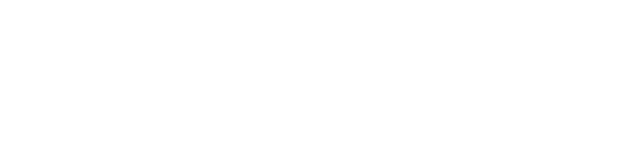
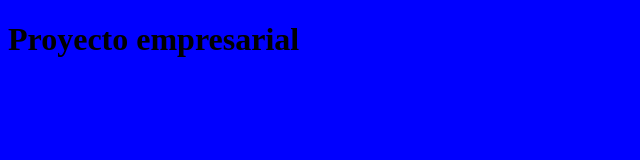
Before and after one commit to JCRazo/CursoGit, a plain HTML site: page index.html in a window 1280 px wide. Shown: the whole page, without its empty margins (0-640 px from the left). Drawn offline with Linux system fonts and the light colour scheme.

Commit message:
parrafo y tamaño fuente

```diff
--- /dev/null
+++ b/css/estilos.css
@@ -0,0 +1,4 @@
+@charset "utf-8";
+body{
+background-color:#00F;
+}
--- a/index.html
+++ b/index.html
@@ -3,7 +3,10 @@
 <head>
 <meta charset="utf-8">
 <title>Documento sin titulo</title>
+<link href="css/estilos.css" rel="stylesheet" type="text/css">
 </head>
 
-<body></body>
+<body>
+<h1>Proyecto empresarial</h1>
+</body>
 </html>
```
Also changed, not shown: js/javascript.js (added).
